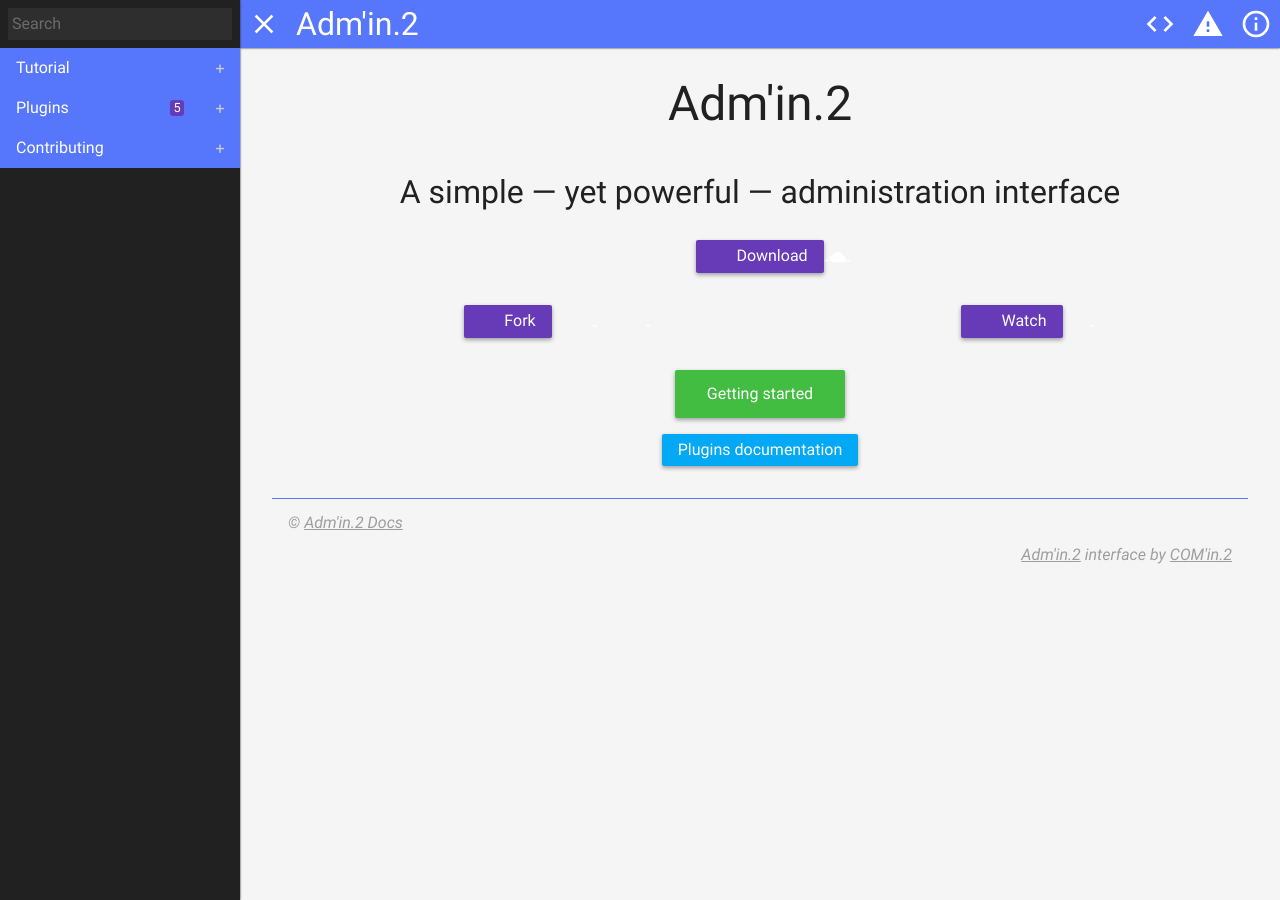
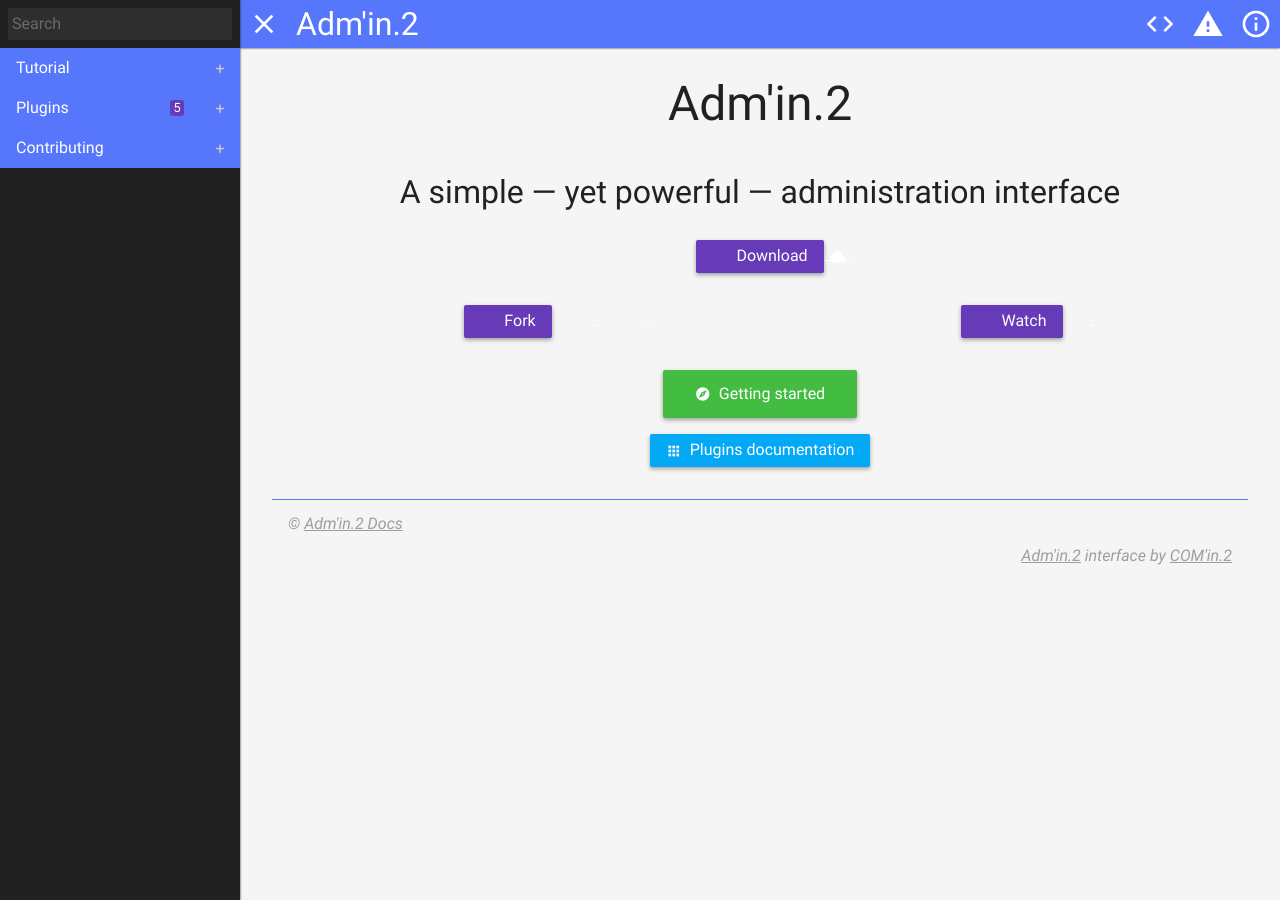
Before and after one commit to comin2/Adm-in.2, a Jekyll site: the page built from index.html, in a window 1280 px wide. Built offline with Jekyll 4.4.1, drawn with Linux system fonts in a browser that asks for light colours.

Commit message:
Home buttons: add icons

```diff
--- a/index.html
+++ b/index.html
@@ -27,9 +27,9 @@ layout: default
 
 <article class="container">
 	<p class="text-center">
-		<a href="{{ site.baseurl }}/tutorial/" class="button button-success button-xl">Getting started</a>
+		<a href="{{ site.baseurl }}/tutorial/" class="button button-success button-xl" data-icon="explore">Getting started</a>
 	</p>
 	<p class="text-center">
-		<a href="{{ site.baseurl }}/plugins/" class="button button-info">Plugins documentation</a>
+		<a href="{{ site.baseurl }}/plugins/" class="button button-info" data-icon="apps">Plugins documentation</a>
 	</p>
 </article>
```
